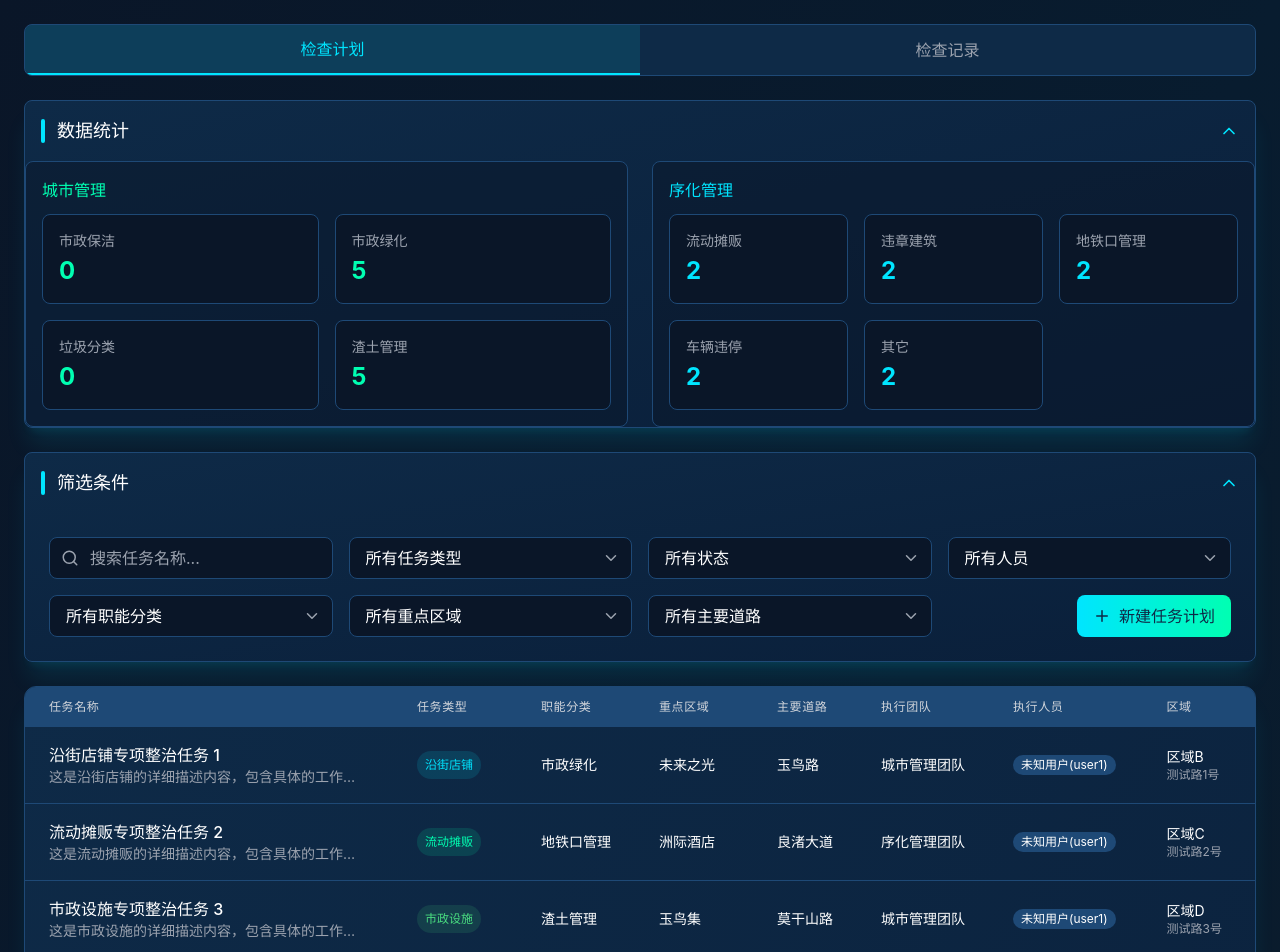
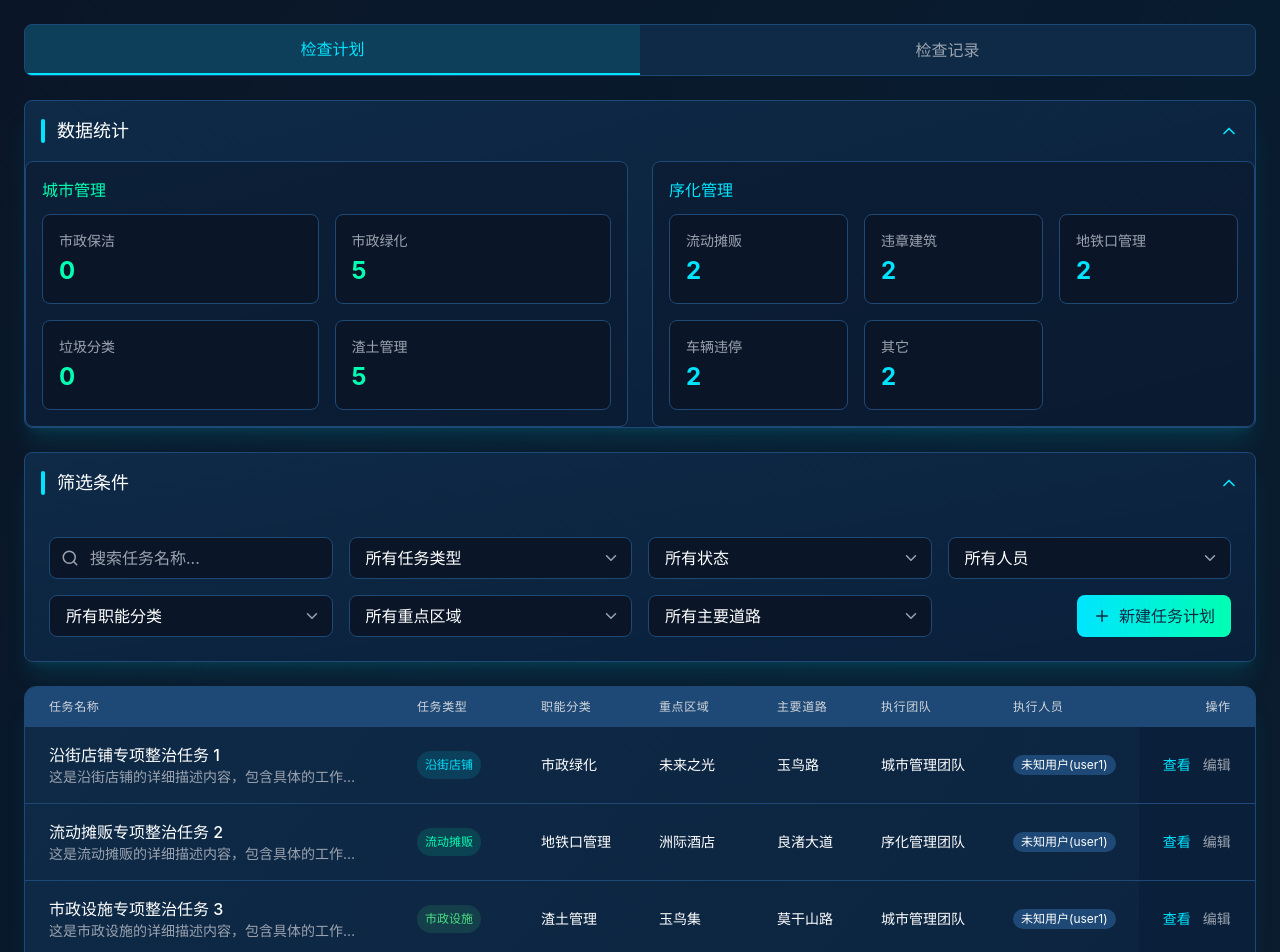
Before and after one commit to mibaoer/city-management-system, a React (Vite) app: page /task-list in a window 1280 px wide. Shown: the top 952 px of the page. Built offline with nearby package versions, Linux system fonts and the light colour scheme.

Commit message:
Fix: Make operation column sticky to right side

```diff
--- a/src/pages/TaskListPage.tsx
+++ b/src/pages/TaskListPage.tsx
@@ -1326,7 +1326,7 @@ const TaskListPage: React.FC<TaskListPageProps> = ({ defaultTeam = 'all' }) => {
                 <th className="px-6 py-3 text-left text-xs font-medium text-gray-300 uppercase tracking-wider">开始日期</th>
                 <th className="px-6 py-3 text-left text-xs font-medium text-gray-300 uppercase tracking-wider">结束日期</th>
                 <th className="px-6 py-3 text-left text-xs font-medium text-gray-300 uppercase tracking-wider">状态</th>
-                <th className="px-6 py-3 text-right text-xs font-medium text-gray-300 uppercase tracking-wider">操作</th>
+                <th className="px-6 py-3 text-right text-xs font-medium text-gray-300 uppercase tracking-wider sticky right-0 bg-[#1e4976] z-10">操作</th>
               </tr>
             </thead>
             <tbody className="divide-y divide-[#1e4976]">
@@ -1392,7 +1392,7 @@ const TaskListPage: React.FC<TaskListPageProps> = ({ defaultTeam = 'all' }) => {
                         {getTaskStatusInfo(task.status).name}
                       </span>
                     </td>
-                    <td className="px-6 py-4 whitespace-nowrap text-right text-sm font-medium">
+                    <td className="px-6 py-4 whitespace-nowrap text-right text-sm font-medium sticky right-0 bg-[#0a1f3a] z-10">
                       <button
                         className="text-[#00e5ff] hover:text-[#00ffb2] transition-colors mr-3"
                         onClick={(e) => { e.stopPropagation(); handleViewTask(task); }}
```
